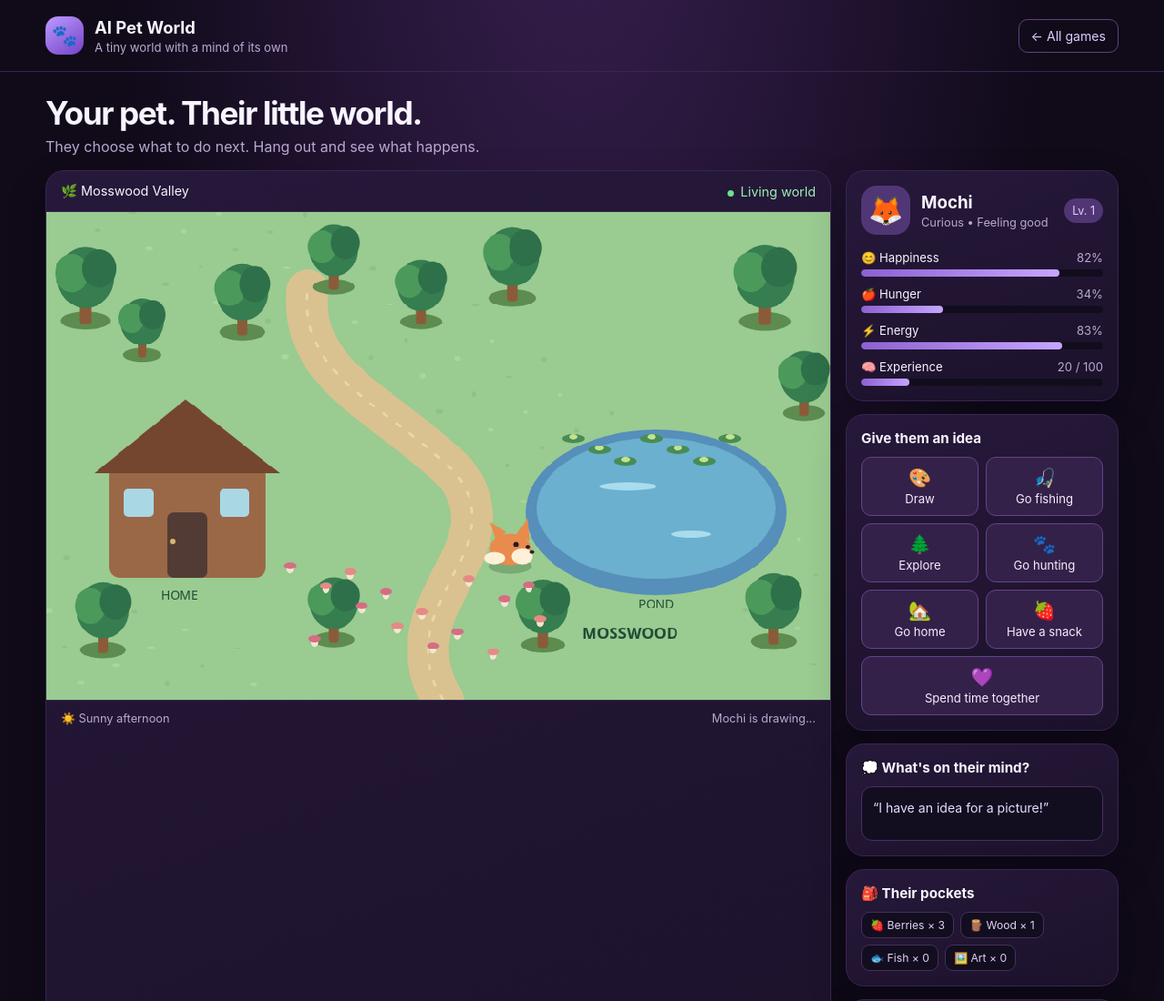
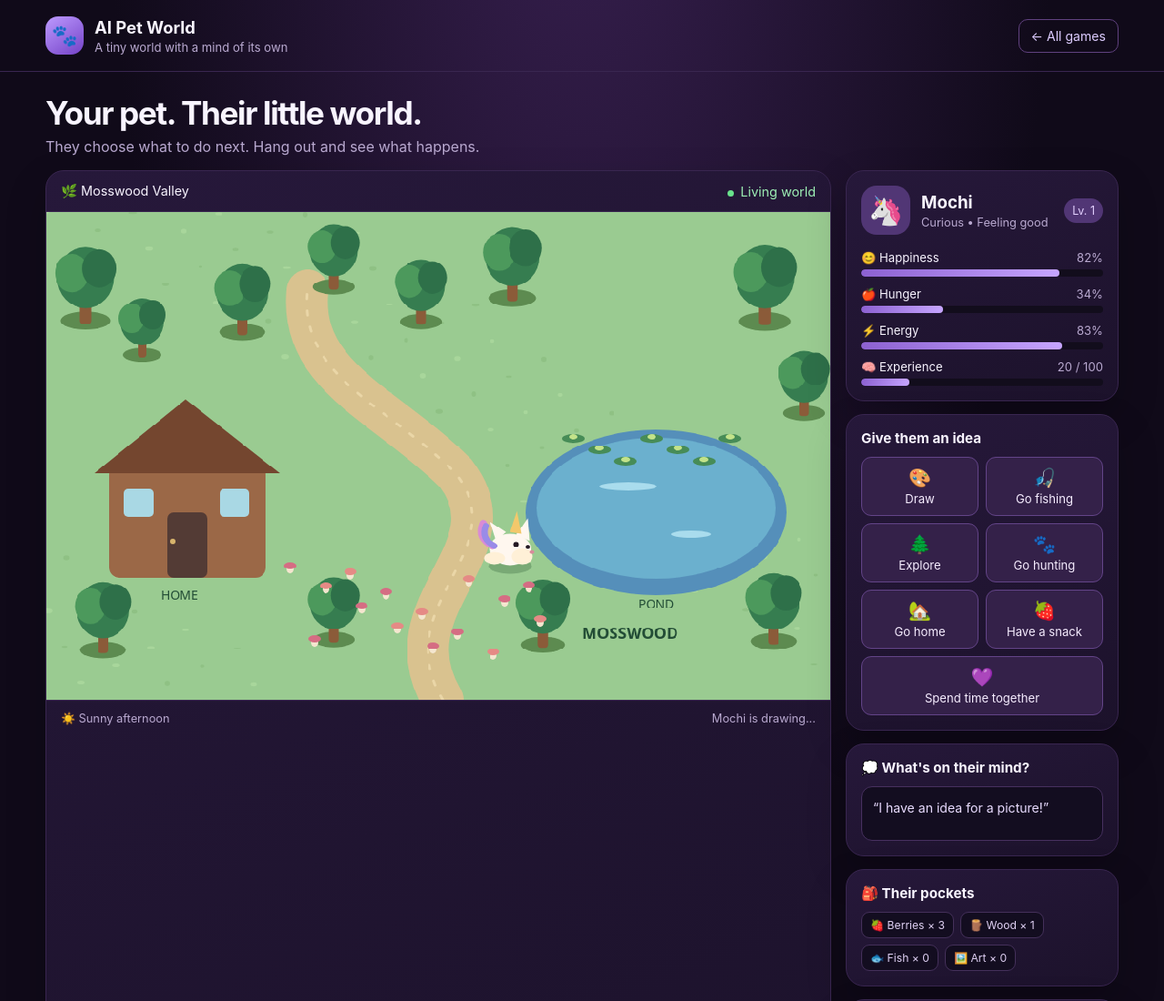
Before and after one commit to ericmanleyisgame/game-maker-dudes-games, a plain HTML site: page ai-pet-world/index.html in a window 1280 px wide. Shown: the top 1100 px of the page at 91% size. Drawn offline with Linux system fonts and the light colour scheme.

Commit message:
Make AI Pet World pet a unicorn

```diff
--- a/ai-pet-world/index.html
+++ b/ai-pet-world/index.html
@@ -27,9 +27,9 @@ h4{margin:0 0 11px;font-size:.95rem}.actions{display:grid;grid-template-columns:
 <main>
 <div class="intro"><div><h2>Your pet. Their little world.</h2><p>They choose what to do next. Hang out and see what happens.</p></div></div>
 <div class="layout">
-<section class="world-card"><div class="world-top"><span>🌿 Mosswood Valley</span><span class="live">Living world</span></div><canvas id="world" width="900" height="560" aria-label="A little forest world with a pond, cabin, trees, and your pet"></canvas><div class="world-foot"><span>☀️ <span id="weather">Sunny afternoon</span></span><span id="activity">Your pet is looking around...</span></div></section>
+<section class="world-card"><div class="world-top"><span>🌿 Mosswood Valley</span><span class="live">Living world</span></div><canvas id="world" width="900" height="560" aria-label="A little forest world with a pond, cabin, trees, and your unicorn pet"></canvas><div class="world-foot"><span>☀️ <span id="weather">Sunny afternoon</span></span><span id="activity">Your pet is looking around...</span></div></section>
 <aside class="side">
-<section class="panel"><div class="pet-head"><div class="avatar">🦊</div><div><h3 id="petName">Mochi</h3><p id="mood">Curious • Feeling good</p></div><span class="level" id="level">Lv. 1</span></div>
+<section class="panel"><div class="pet-head"><div class="avatar">🦄</div><div><h3 id="petName">Mochi</h3><p id="mood">Curious • Feeling good</p></div><span class="level" id="level">Lv. 1</span></div>
 <div class="stats">
 <div><div class="statline"><span>😊 Happiness</span><span id="happyText">82%</span></div><div class="bar"><div class="fill" id="happyBar" style="width:82%"></div></div></div>
 <div><div class="statline"><span>🍎 Hunger</span><span id="hungerText">24%</span></div><div class="bar"><div class="fill" id="hungerBar" style="width:24%"></div></div></div>
@@ -75,9 +75,13 @@ if(pet.action==='fish'){ellipse(700,245,20,9,'#fff2b8');ctx.font='22px system-ui
 if(pet.action==='draw'){ctx.font='24px system-ui';ctx.fillText('🎨',pet.x+28,pet.y-28)}
 // pet shadow and fox
 ellipse(pet.x,pet.y+24,25,9,'#46764b66');ctx.save();ctx.translate(pet.x,pet.y);if(pet.dir<0)ctx.scale(-1,1);
-ctx.fillStyle='#e98b4d';ctx.beginPath();ctx.ellipse(0,5,24,18,0,0,Math.PI*2);ctx.fill();
+ctx.fillStyle='#fff7ef';ctx.beginPath();ctx.ellipse(0,5,24,18,0,0,Math.PI*2);ctx.fill();
 ctx.beginPath();ctx.moveTo(-16,-5);ctx.lineTo(-23,-27);ctx.lineTo(-5,-15);ctx.closePath();ctx.fill();ctx.beginPath();ctx.moveTo(7,-12);ctx.lineTo(20,-31);ctx.lineTo(22,-5);ctx.closePath();ctx.fill();
-ellipse(14,13,12,9,'#fff0d7');ellipse(-18,15,12,7,'#fff0d7');ellipse(7,-1,3,3,'#251a24');ellipse(20,2,2.5,2.5,'#251a24');ellipse(25,8,3,2,'#34202a');
+// rainbow mane and tail
+ctx.strokeStyle='#d98bd5';ctx.lineWidth=8;ctx.lineCap='round';ctx.beginPath();ctx.moveTo(-20,1);ctx.quadraticCurveTo(-38,-8,-31,-25);ctx.stroke();
+ctx.strokeStyle='#9a8be8';ctx.lineWidth=7;ctx.beginPath();ctx.moveTo(-18,1);ctx.quadraticCurveTo(-34,-7,-28,-22);ctx.stroke();
+ctx.fillStyle='#f3c86b';ctx.beginPath();ctx.moveTo(0,-15);ctx.lineTo(8,-39);ctx.lineTo(13,-13);ctx.closePath();ctx.fill();
+ellipse(14,13,12,9,'#fff0d7');ellipse(-18,15,12,7,'#fff0d7');ellipse(7,-1,3,3,'#251a24');ellipse(20,2,2.5,2.5,'#251a24');ellipse(25,8,3,2,'#d98b9c');
 ctx.restore();
 if(pet.action==='sleep'){ctx.font='22px system-ui';ctx.fillText('💤',pet.x+25,pet.y-28)}
 if(pet.action==='draw'){rounded(300,455,160,65,8,'#fff5df');ctx.strokeStyle='#bc796b';ctx.lineWidth=4;ctx.beginPath();ctx.moveTo(325,493);ctx.lineTo(355,470);ctx.lineTo(380,500);ctx.lineTo(420,470);ctx.stroke()}
```
